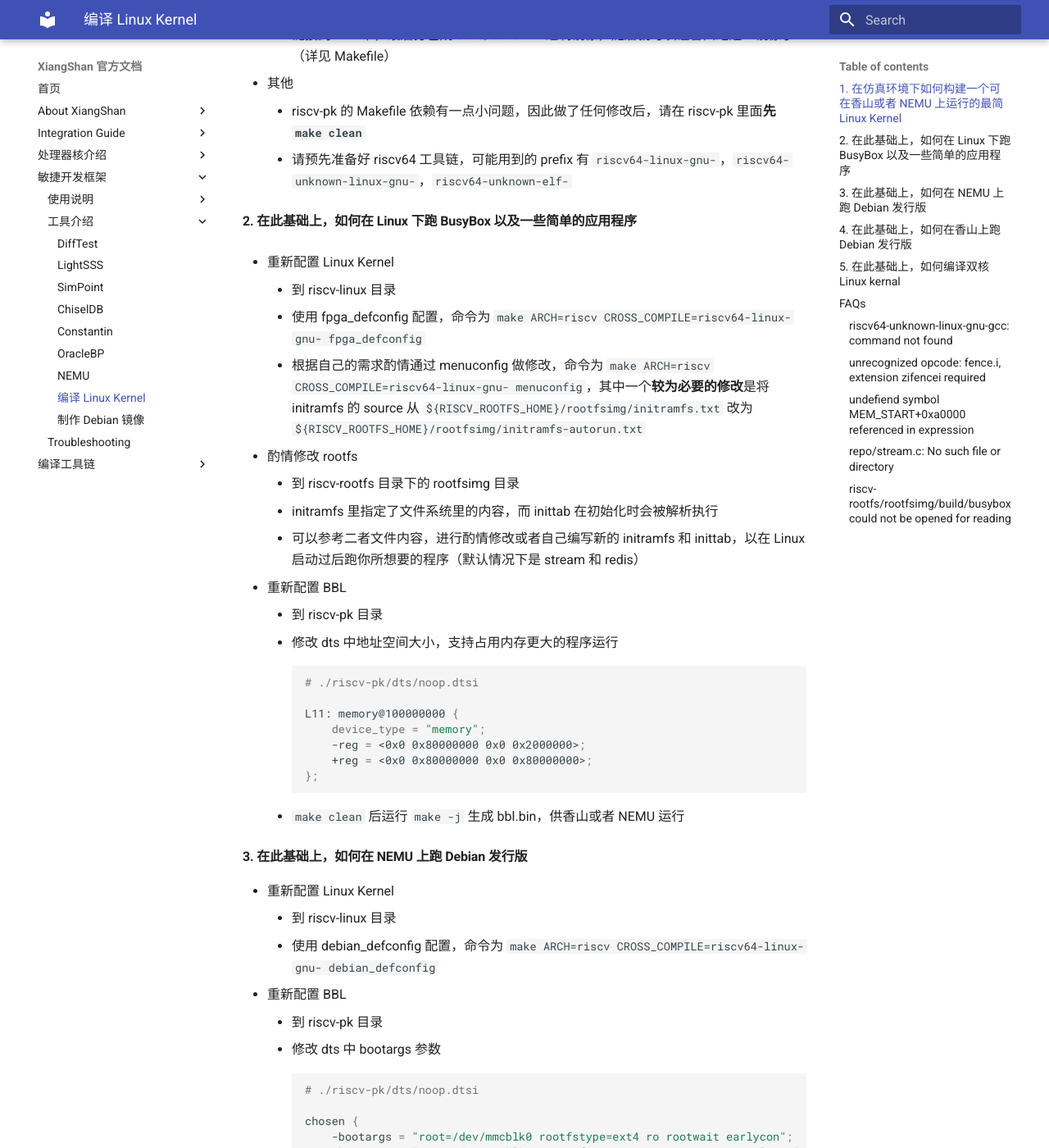
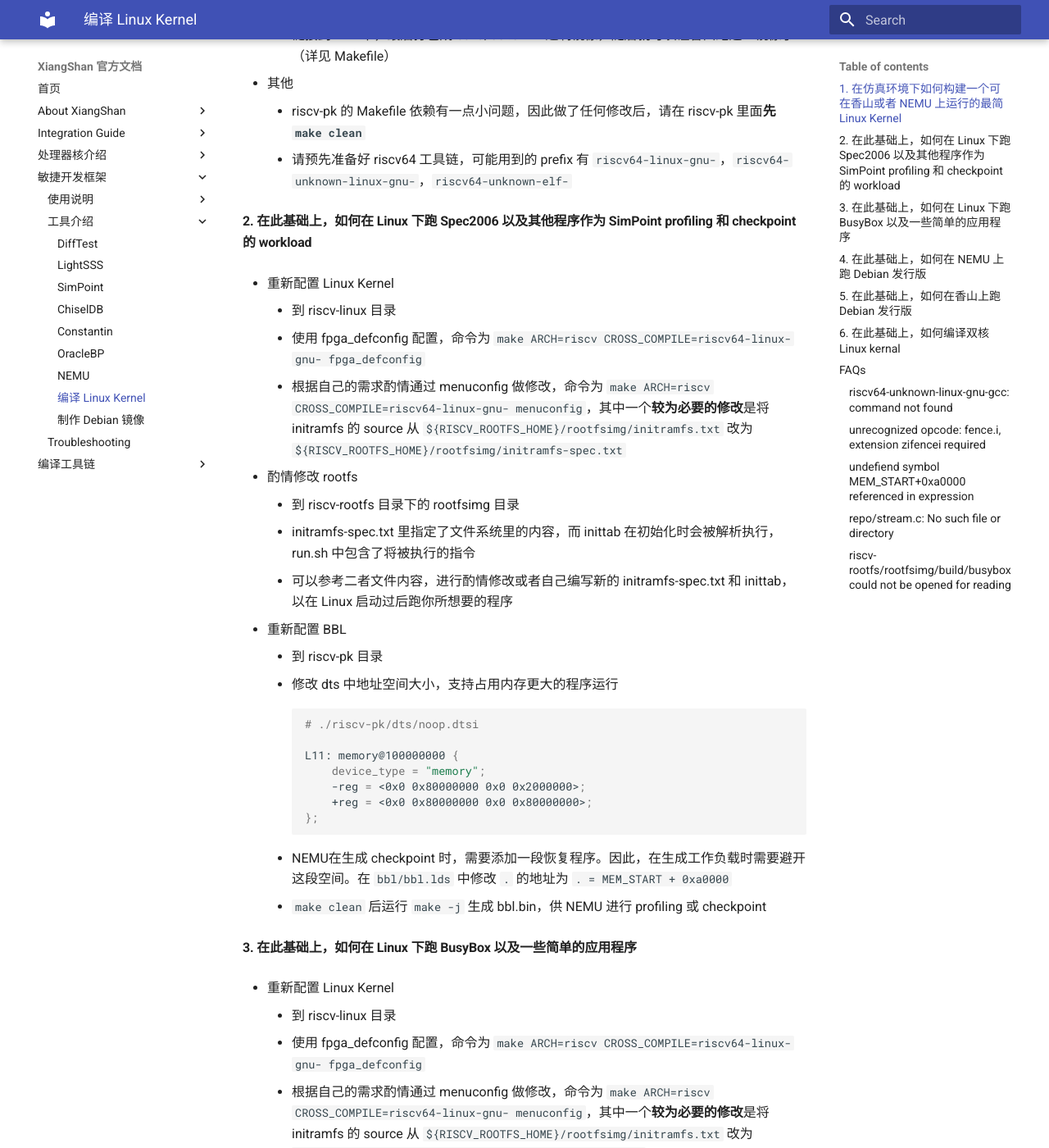
Before and after one commit to OpenXiangShan/XiangShan-doc, an MkDocs documentation site: the page built from docs/tools/linux-kernel-for-xs.md, in a window 1280 px wide and 1400 px high, scrolled down 1279 px. Shown: the whole window at 82% size. Built offline with MkDocs 1.6.1 and Material for MkDocs 9.7.7, drawn with Linux system fonts in a browser that asks for light colours; some of the changed text lies outside the part shown.

Commit message:
Update linux-kernel-for-xs.md
Signed-off-by: jiaxiaoyu <xyyy1420@gmail.com>

````diff
--- a/docs/tools/linux-kernel-for-xs.md
+++ b/docs/tools/linux-kernel-for-xs.md
@@ -37,8 +37,35 @@ This chapter has [English version](./linux-kernel-for-xs-en.md)
     - 请预先准备好 riscv64 工具链，可能用到的 prefix 有 `riscv64-linux-gnu-`，`riscv64-unknown-linux-gnu-`，`riscv64-unknown-elf-`
 
 
+#### 2. 在此基础上，如何在 Linux 下跑 Spec2006 以及其他程序作为 SimPoint profiling 和 checkpoint 的 workload
 
-#### 2. 在此基础上，如何在 Linux 下跑 BusyBox 以及一些简单的应用程序
+* 重新配置 Linux Kernel
+    * 到 riscv-linux 目录
+    * 使用 fpga_defconfig 配置，命令为 `make ARCH=riscv CROSS_COMPILE=riscv64-linux-gnu- fpga_defconfig`
+    * 根据自己的需求酌情通过 menuconfig 做修改，命令为 `make ARCH=riscv CROSS_COMPILE=riscv64-linux-gnu- menuconfig`，其中一个**较为必要的修改**是将 initramfs 的 source 从 `${RISCV_ROOTFS_HOME}/rootfsimg/initramfs.txt` 改为 `${RISCV_ROOTFS_HOME}/rootfsimg/initramfs-spec.txt`
+
+* 酌情修改 rootfs
+    * 到 riscv-rootfs 目录下的 rootfsimg 目录
+    * initramfs-spec.txt 里指定了文件系统里的内容，而 inittab 在初始化时会被解析执行，run.sh 中包含了将被执行的指令
+    * 可以参考二者文件内容，进行酌情修改或者自己编写新的 initramfs-spec.txt 和 inittab，以在 Linux 启动过后跑你所想要的程序
+
+* 重新配置 BBL
+    * 到 riscv-pk 目录
+    * 修改 dts 中地址空间大小，支持占用内存更大的程序运行
+    ```shell
+    # ./riscv-pk/dts/noop.dtsi
+
+	L11: memory@100000000 {
+	    device_type = "memory";
+	    -reg = <0x0 0x80000000 0x0 0x2000000>;
+        +reg = <0x0 0x80000000 0x0 0x80000000>;
+	};
+    ```
+    * NEMU在生成 checkpoint 时，需要添加一段恢复程序。因此，在生成工作负载时需要避开这段空间。在 `bbl/bbl.lds` 中修改 `.` 的地址为 `. = MEM_START + 0xa0000`
+    * `make clean` 后运行 `make -j` 生成 bbl.bin，供 NEMU 进行 profiling 或 checkpoint
+
+
+#### 3. 在此基础上，如何在 Linux 下跑 BusyBox 以及一些简单的应用程序
 
 * 重新配置 Linux Kernel
     * 到 riscv-linux 目录
@@ -99,7 +126,7 @@ This chapter has [English version](./linux-kernel-for-xs-en.md)
     * 重新构建香山，然后再运行 riscv-pk 项目下的 build/bbl.bin
 
 
-#### 5. 在此基础上，如何编译双核Linux kernal
+#### 6. 在此基础上，如何编译双核Linux kernal
 * 重新配置 Linux Kernel
     * 到 riscv-linux 目录
     * `make clean`清除编译文件
````
Also changed, not shown: other parts of docs/tools/linux-kernel-for-xs.md (+3 -3 lines).
